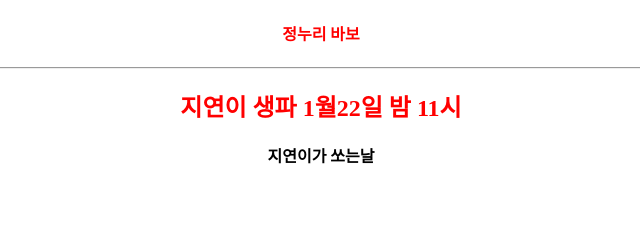
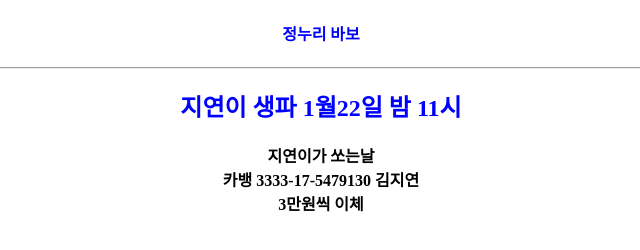
Before and after one commit to TaeWonYoon/gitPage, a plain HTML site: page index.html in a window 1280 px wide. Shown: the whole page, without its empty margins (327-967 px from the left). Drawn offline with Linux system fonts and the light colour scheme.

Commit message:
Update index.html

```diff
--- a/index.html
+++ b/index.html
@@ -12,9 +12,14 @@
   </style>
 </head>
 <body>
-  <h4 style="text-align: center;color: red;">정누리 바보</h4>
+  <h4 style="text-align: center;color: blue;">정누리 바보</h4>
   <hr>
-  <h2 style="text-align: center;color: red;">지연이 생파 1월22일 밤 11시</h2>
+  <h2 style="text-align: center;color: blue;">지연이 생파 1월22일 밤 11시</h2>
   <div style="text-align: center;"><b>지연이가 쏘는날</b></div>
+  <div style="text-align: center;">
+      <b>카뱅 3333-17-5479130 김지연</b>
+      <br>
+      <b>3만원씩 이체</b>
+  </div>
 </body>
 </html>
```
